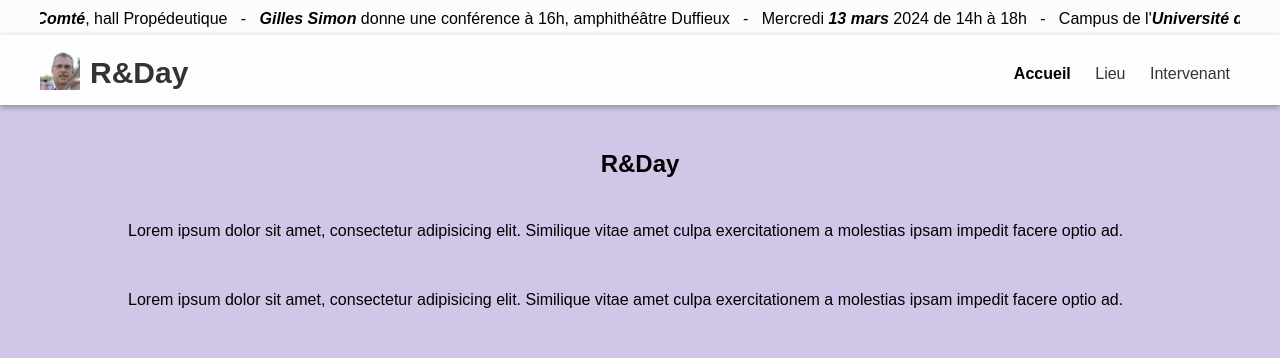
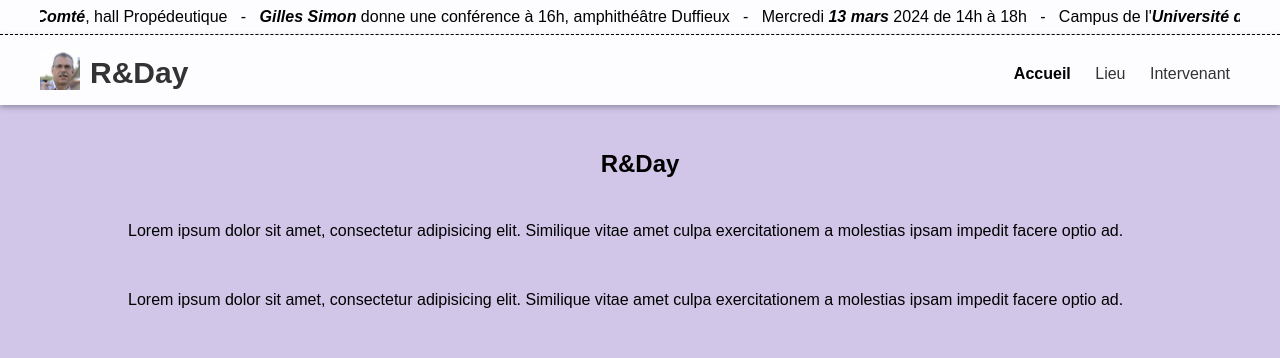
Before and after one commit to AntoineCuinet/R-Day, a PHP site: page / in a window 1280 px wide. Shown: the top 358 px of the page. Run offline with PHP 8.4, Linux system fonts and the light colour scheme.

Commit message:
add of all pages

```diff
--- a/public/style.css
+++ b/public/style.css
@@ -108,9 +108,10 @@ footer .contenu-footer .bloc ul li a:hover {
 
 .infinit-part {
   width: 100%;
-  padding: 10px 0px;
+  padding: 8px 0px;
   position: fixed;
   background: rgba(255, 255, 255, 0.9411764706);
+  border-bottom: 1px dashed rgb(0, 0, 0);
 }
 @media screen and (max-width: 800px) {
   .infinit-part {
```
Also changed, not shown: public/assets/pages/intervenant.html, public/assets/pages/lieu.html, public/assets/sass/partiels/_bandeau-infini.scss, 1 other file.
